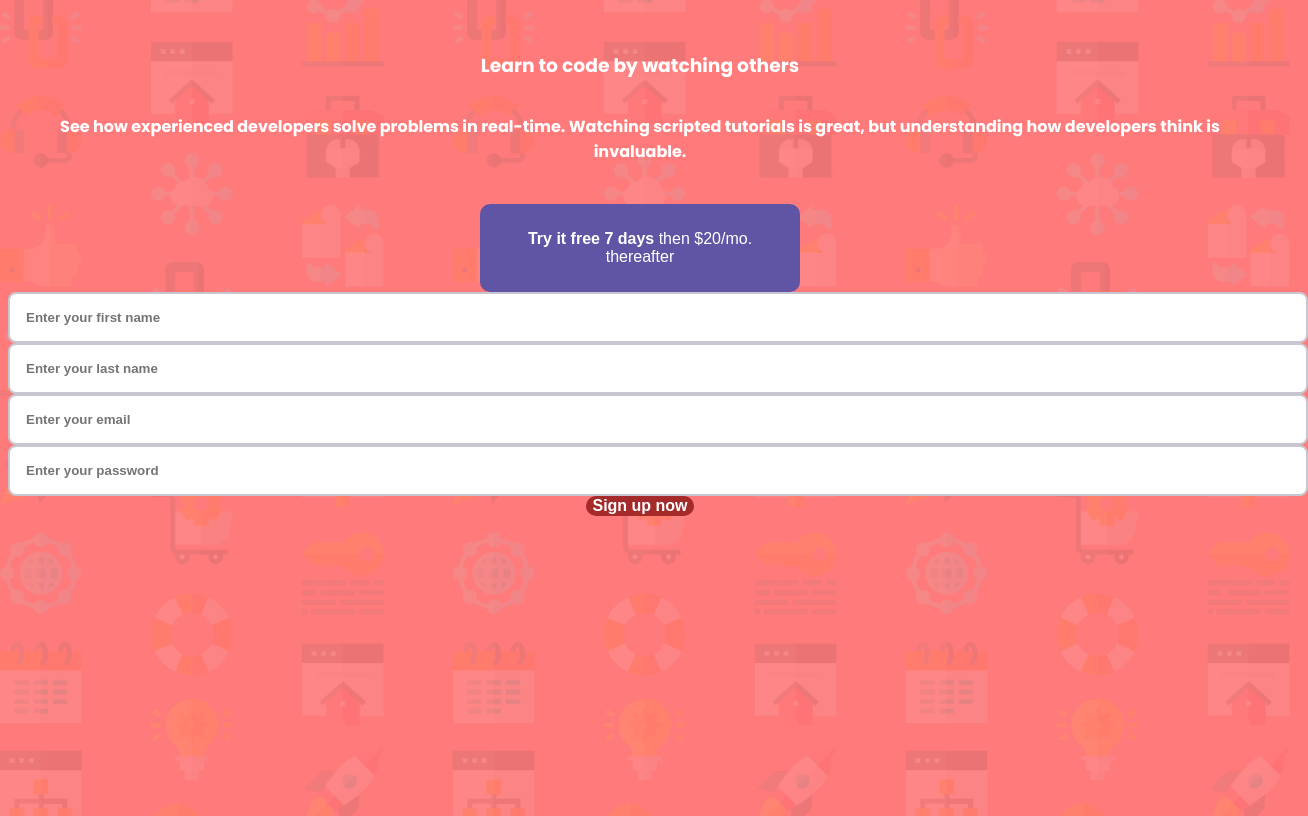
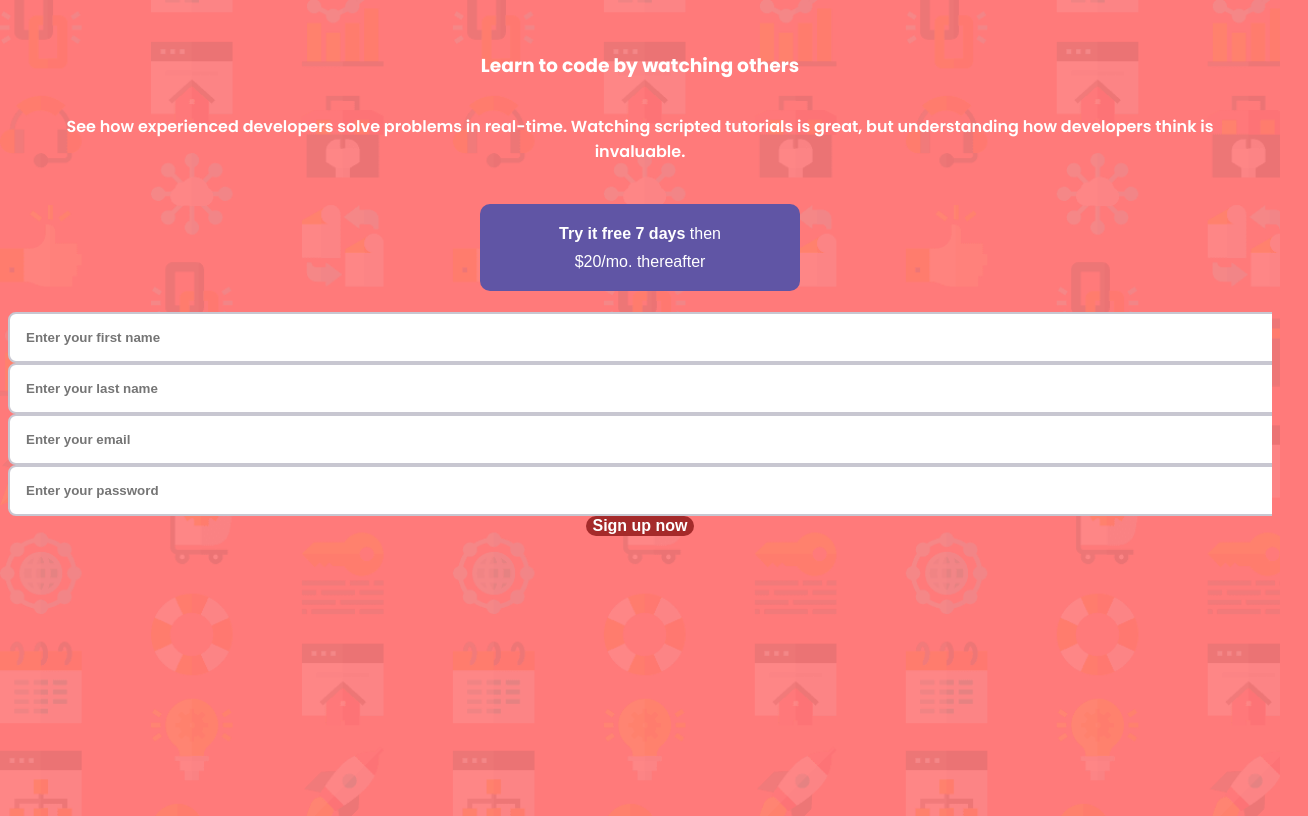
Before and after one commit to Jd33n27/React-intro-form-component, a React (Vite) app: page / in a window 1280 px wide. Shown: the whole page, 1308 px wide, since content can reach past the window. Built offline with nearby package versions, Linux system fonts and the light colour scheme.

Commit message:
issue with form container

```diff
--- a/src/App.css
+++ b/src/App.css
@@ -0,0 +1,5 @@
+.container{
+    overflow: hidden;
+    display: grid;
+    place-items: center;
+}
--- a/src/App.jsx
+++ b/src/App.jsx
@@ -5,9 +5,9 @@ import SignUpForm from "./components/signUpForm/signUpForm";
 function App() {
 
   return (
-    <>
+    <div className="container">
       <SignUpForm />
-    </>
+    </div>
   );
 }
 
--- a/src/components/button/button.module.css
+++ b/src/components/button/button.module.css
@@ -16,6 +16,8 @@
 
 .variant-secondary{
   background-color: var(--Purple-700);
-  padding: 10px 2px;
+  padding: 0px 15px;
   max-width: 20rem;
+  line-height: 1.7rem;
+  margin-bottom: 1.3rem;
 }
--- a/src/components/introText/introText.module.css
+++ b/src/components/introText/introText.module.css
@@ -5,6 +5,6 @@
   align-items: center;
   padding: 1.5rem 2rem;
   color: white;
-  font-weight: 800;
+  font-weight: 600;
   text-align: center;
 }
--- a/src/components/signUpForm/signUpForm.jsx
+++ b/src/components/signUpForm/signUpForm.jsx
@@ -18,7 +18,7 @@ const SignUpForm = () => {
               style={{
                 textAlign: "center",
                 padding: "0 40px",
-                fontWeight: "normal",
+                fontWeight: "lighter",
               }}
             >
               <strong style={{ fontWeight: "bolder" }}>
--- a/src/components/signUpForm/signUpForm.module.css
+++ b/src/components/signUpForm/signUpForm.module.css
@@ -0,0 +1,11 @@
+.formContainer{
+    background-color: white;
+    padding: 10px 20px;
+    display: flex;
+    flex-direction: column;
+    align-items: center;
+    justify-content: center;
+    width: 360px;
+    height: 720px;
+    overflow: hidden;
+}
```
